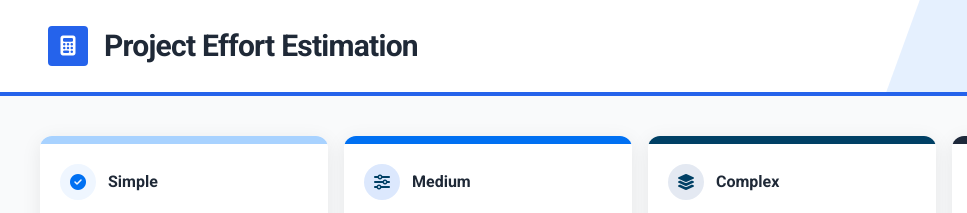
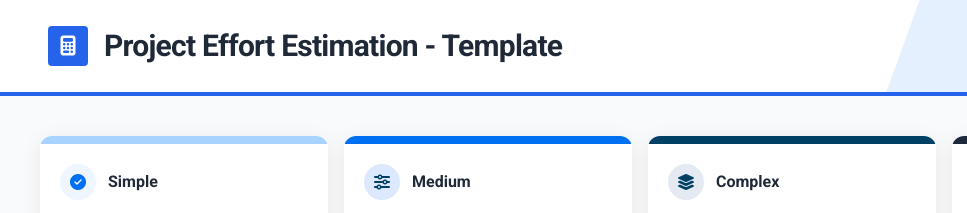
Before and after one commit to MMIntegrationAdmin/MM_IntegrationCapabilities, a plain HTML site: page Page 5.html in a window 1280 px wide. Shown: the top 213 px of the page, 0-967 px from the left. Drawn offline with nearby package versions, Linux system fonts and the light colour scheme.

Commit message:
Page 5.html

```diff
--- a/Page 5.html
+++ b/Page 5.html
@@ -55,7 +55,7 @@
                     <i class="fa-solid fa-calculator"></i>
                 </div>
                 <div>
-                    <h1 class="text-3xl font-bold text-gray-800 tracking-tight">Project Effort Estimation</h1>
+                    <h1 class="text-3xl font-bold text-gray-800 tracking-tight">Project Effort Estimation - Template</h1>
                     <!-- <p class="text-sm text-gray-500 font-medium tracking-wide uppercase mt-1">Estimation Methodology</p> -->
                 </div>
             </div>
```
